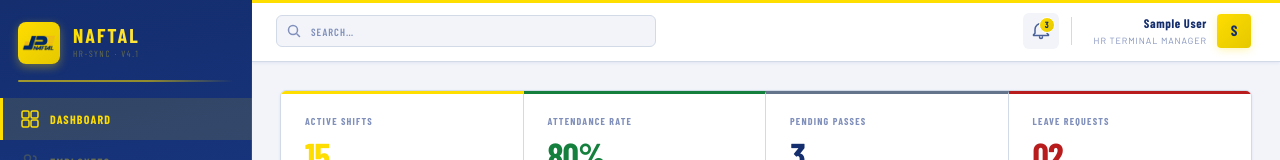
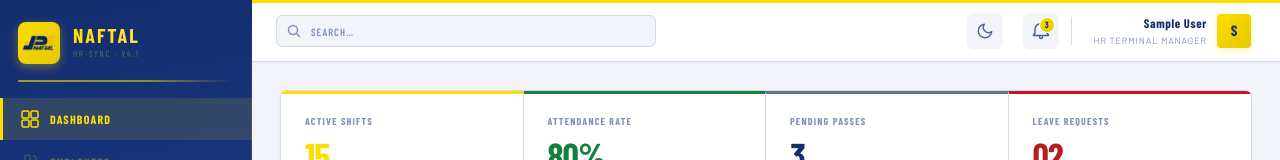
Before and after one commit to iimohtz/naftal-hr-vite, a React (Vite) app: page /dashboard in a window 1280 px wide. Shown: the top 160 px of the page. Built offline with nearby package versions, Linux system fonts and the light colour scheme; sample sign-in values are in the browser's storage; a web font is replaced by a local one.

Commit message:
added dark mode

```diff
--- a/src/components/Topbar/Topbar.jsx
+++ b/src/components/Topbar/Topbar.jsx
@@ -4,11 +4,13 @@
 
 const BellIcon   = () => <svg width="18" height="18" viewBox="0 0 18 18" fill="none"><path d="M9 1.5a6 6 0 016 6v3.75l1.5 1.5v.75H1.5v-.75L3 11.25V7.5a6 6 0 016-6zM7.5 15a1.5 1.5 0 003 0" stroke="currentColor" strokeWidth="1.5" strokeLinecap="round" strokeLinejoin="round"/></svg>
 const SearchIcon = () => <svg width="14" height="14" viewBox="0 0 14 14" fill="none"><circle cx="6" cy="6" r="4.5" stroke="currentColor" strokeWidth="1.5"/><path d="M10 10l2.5 2.5" stroke="currentColor" strokeWidth="1.5" strokeLinecap="round"/></svg>
+const MoonIcon   = () => <svg width="18" height="18" viewBox="0 0 24 24" fill="none" stroke="currentColor" strokeWidth="1.8" strokeLinecap="round" strokeLinejoin="round"><path d="M21 12.79A9 9 0 1 1 11.21 3 7 7 0 0 0 21 12.79z"></path></svg>
+const SunIcon    = () => <svg width="18" height="18" viewBox="0 0 24 24" fill="none" stroke="currentColor" strokeWidth="1.8" strokeLinecap="round" strokeLinejoin="round"><circle cx="12" cy="12" r="5"></circle><line x1="12" y1="1" x2="12" y2="3"></line><line x1="12" y1="21" x2="12" y2="23"></line><line x1="4.22" y1="4.22" x2="5.64" y2="5.64"></line><line x1="18.36" y1="18.36" x2="19.78" y2="19.78"></line><line x1="1" y1="12" x2="3" y2="12"></line><line x1="21" y1="12" x2="23" y2="12"></line><line x1="4.22" y1="19.78" x2="5.64" y2="18.36"></line><line x1="18.36" y1="5.64" x2="19.78" y2="4.22"></line></svg>
 
 const CAT_COLORS = { SYSTEM: 'var(--blue)', SECURITY: 'var(--red)', HR: 'var(--orange)' }
 
 export default function Topbar() {
-  const { currentUser, notifications, markNotificationRead, markAllNotificationsRead } = useApp()
+  const { currentUser, notifications, markNotificationRead, markAllNotificationsRead, theme, toggleTheme } = useApp()
   const [showNotif, setShowNotif] = useState(false)
   const [search,    setSearch]    = useState('')
   const ref = useRef(null)
@@ -39,6 +41,15 @@
       </div>
 
       <div className={styles.right}>
+        <button
+          className={styles.iconBtn}
+          onClick={toggleTheme}
+          aria-label="Toggle theme"
+          style={{ marginRight: '8px' }}
+        >
+          {theme === 'dark' ? <SunIcon /> : <MoonIcon />}
+        </button>
+
         <div className={styles.notifWrap} ref={ref}>
           <button
             className={`${styles.iconBtn} ${showNotif ? styles.iconBtnActive : ''}`}
--- a/src/context/AppContext.jsx
+++ b/src/context/AppContext.jsx
@@ -1,4 +1,4 @@
-import { createContext, useContext, useState, useCallback } from 'react'
+import { createContext, useContext, useState, useCallback, useEffect } from 'react'
 
 /* ─────────────────────────────────────────────────────────────
    ADMIN ACCESS LIST
@@ -129,6 +129,17 @@
   const [notifications, setNotifications] = useState(SEED_NOTIFICATIONS)
   const [toasts,        setToasts]        = useState([])
 
+  const [theme, setTheme] = useState(() => localStorage.getItem('theme') || 'light')
+
+  useEffect(() => {
+    document.documentElement.setAttribute('data-theme', theme)
+    localStorage.setItem('theme', theme)
+  }, [theme])
+
+  const toggleTheme = useCallback(() => {
+    setTheme(prev => prev === 'light' ? 'dark' : 'light')
+  }, [])
+
   /* ── Auth ── */
   const login = useCallback((personOrId, password) => {
     // ── Real API path: called with the person object from data.person
@@ -211,6 +222,7 @@
     requests, addRequest, updateRequestStatus,
     notifications, markNotificationRead, markAllNotificationsRead,
     toasts, addToast,
+    theme, toggleTheme,
   }
 
   return <AppContext.Provider value={value}>{children}</AppContext.Provider>
--- a/src/styles/globals.css
+++ b/src/styles/globals.css
@@ -76,6 +76,28 @@
   --font-body: 'Barlow', sans-serif;
 }
 
+[data-theme='dark'] {
+  --bg: #0A1128;
+  --bg-subtle: #142145;
+  --card: #0F1938;
+  --card-hover: #172652;
+
+  --text: #F2F4FA;
+  --text-mid: #D2DAE8;
+  --text-muted: #8090BB;
+  --text-light: #5468A0;
+
+  --border: #1D2E60;
+  --border-mid: #2A3F7A;
+
+  --blue-bg: #11204A;
+
+  --shadow-sm: 0 1px 3px rgba(0, 0, 0, 0.4);
+  --shadow: 0 4px 12px rgba(0, 0, 0, 0.4), 0 2px 4px rgba(0, 0, 0, 0.2);
+  --shadow-md: 0 8px 24px rgba(0, 0, 0, 0.5), 0 4px 8px rgba(0, 0, 0, 0.3);
+  --shadow-lg: 0 20px 48px rgba(0, 0, 0, 0.6), 0 8px 16px rgba(0, 0, 0, 0.4);
+}
+
 /* ─── Reset ─────────────────────────────────────────────────── */
 *,
 *::before,
@@ -98,6 +120,7 @@
   color: var(--text);
   line-height: 1.5;
   min-height: 100vh;
+  transition: background-color var(--t-fast), color var(--t-fast);
 }
 
 #root {
```
